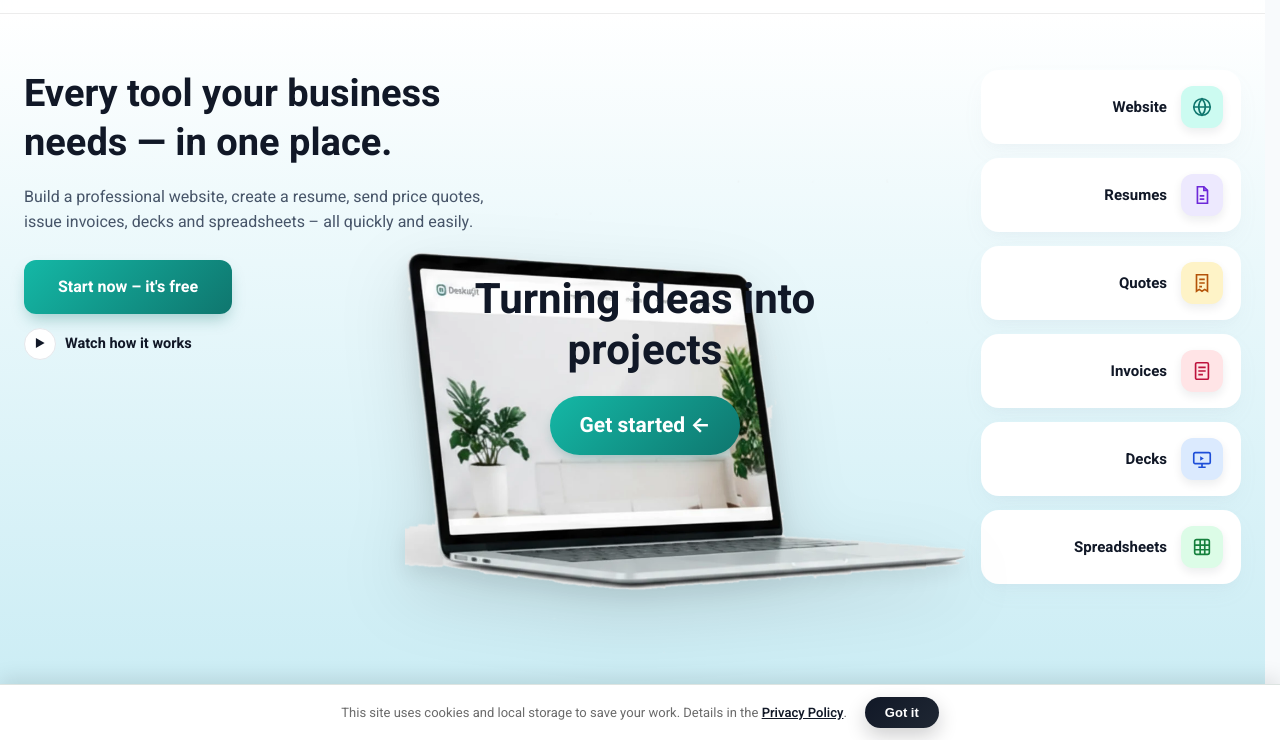
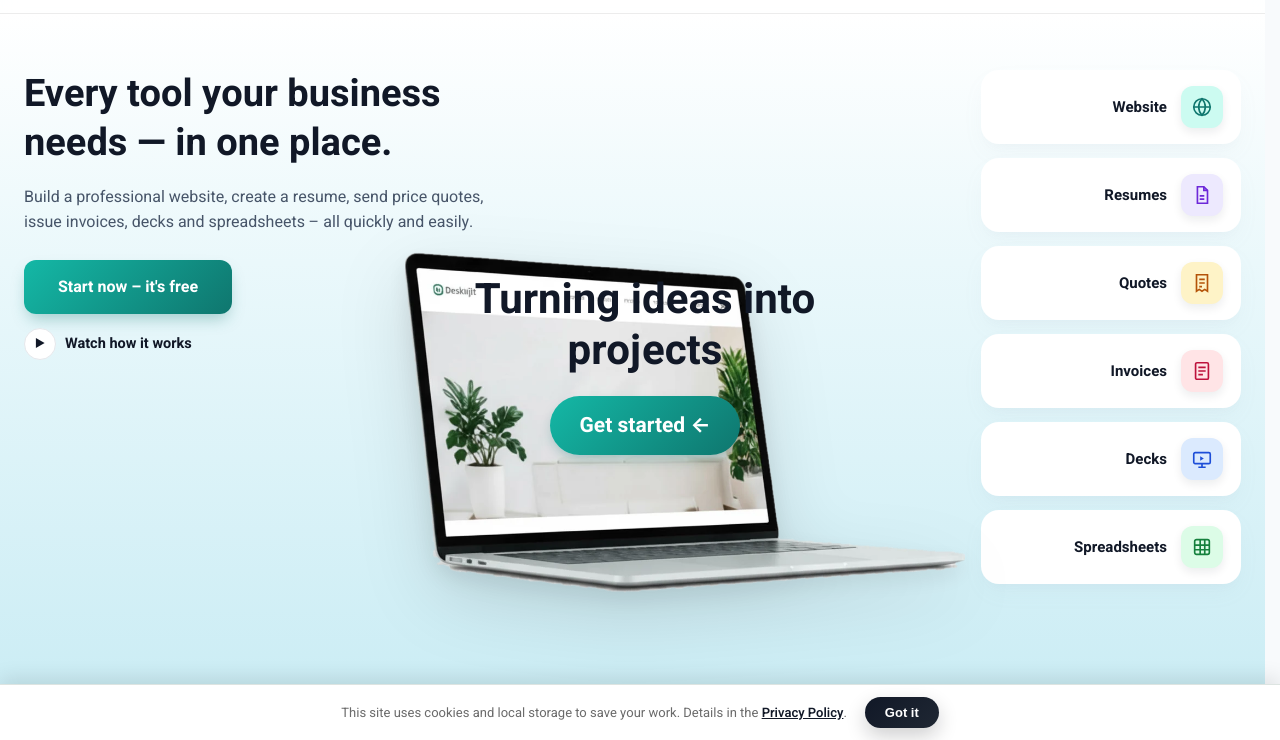
Before and after one commit to Devorah-Zadock/digital-services-store, a plain HTML site: page index.html in a window 1280 px wide. Shown: the part 60-800 px from the top of the page. Drawn offline with Linux system fonts and the light colour scheme.

Commit message:
Home: try the new laptop image (checkerboard removed, same size and position); old one kept as laptop-hero-old.* for an easy switch back (#99)
Claude-Session: https://claude.ai/code/session_015NXpCPdzJme1rgFX82nAr1

Co-authored-by: Claude <noreply@anthropic.com>

```diff
--- a/index.html
+++ b/index.html
@@ -147,8 +147,8 @@
              failed load drops the whole block instead of leaving bare
              floating text. -->
         <picture>
-          <source srcset="images/laptop-hero.webp" type="image/webp">
-          <img src="images/laptop-hero.png" alt="" class="dk-home-hero-laptop-img" aria-hidden="true" width="1024" height="946" decoding="async" fetchpriority="high"
+          <source srcset="images/laptop-hero-v2.webp" type="image/webp">
+          <img src="images/laptop-hero-v2.png" alt="" class="dk-home-hero-laptop-img" aria-hidden="true" width="1024" height="946" decoding="async" fetchpriority="high"
                onload="this.closest('.dk-home-hero-visual').classList.add('is-loaded')"
                onerror="this.closest('.dk-home-hero-visual').style.display='none'">
         </picture>
```
Also changed, not shown: images/laptop-hero-old.png (renamed from images/laptop-hero.png), images/laptop-hero-old.webp (renamed from images/laptop-hero.webp), images/laptop-hero-v2.png (added), images/laptop-hero-v2.webp (added).
